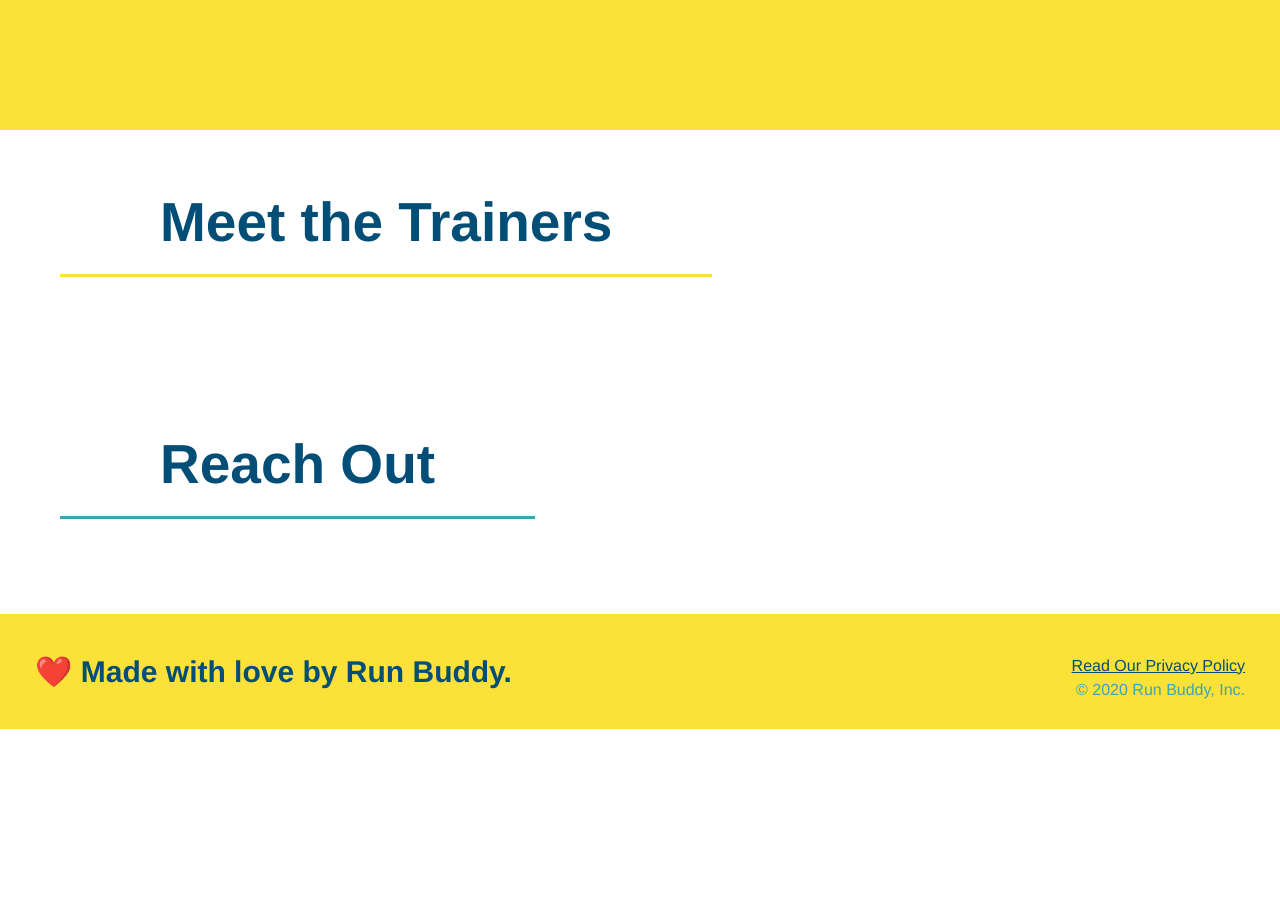
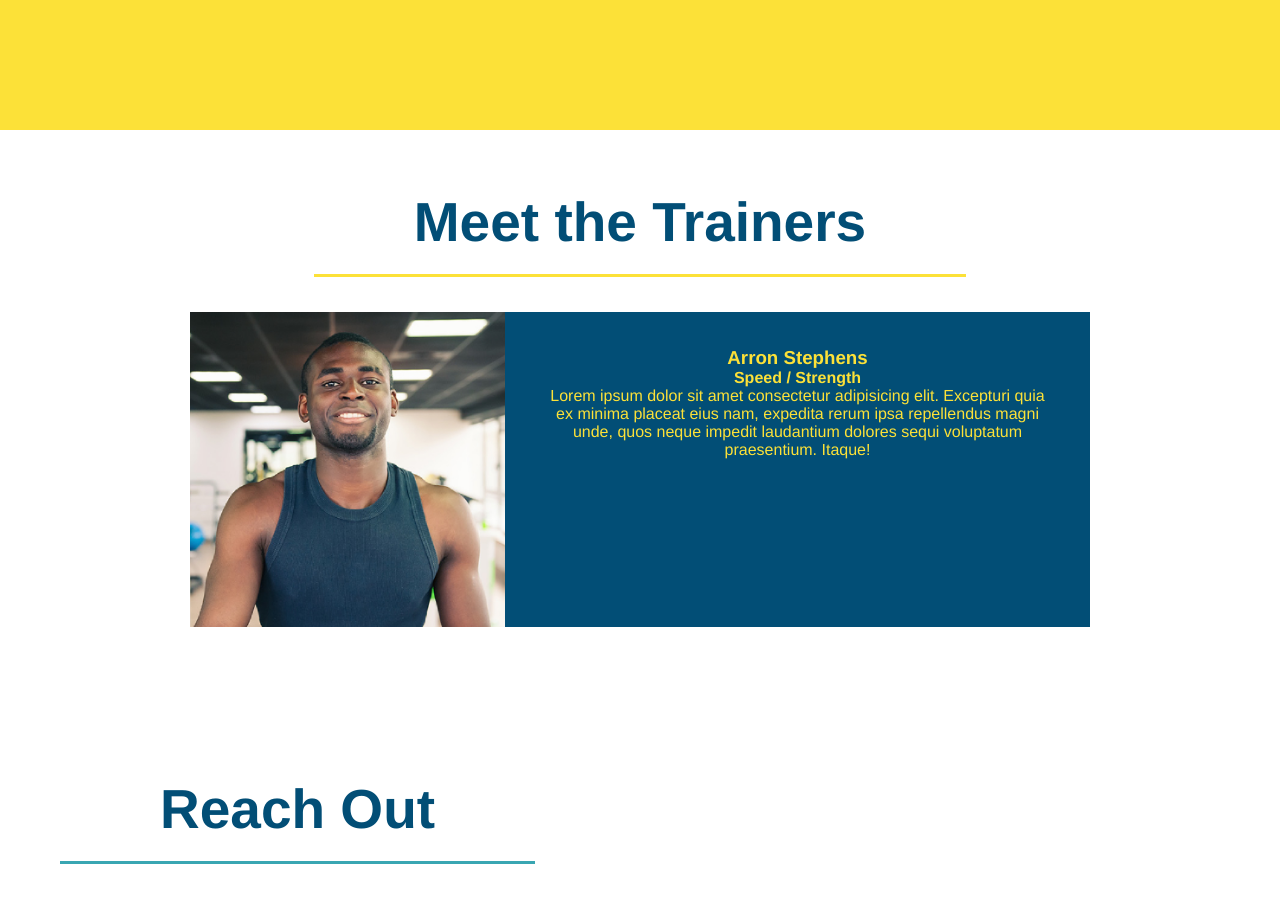
Before and after one commit to suzannaakins/run-buddy, a plain HTML site: page index.html in a window 1280 px wide. Shown: the part 2600-3502 px from the top of the page. Before the commit the page ends 3329 px from the top, so only its background shows below. Drawn offline with Linux system fonts and the light colour scheme.

Commit message:
styled trainer 1

```diff
--- a/assets/css/style.css
+++ b/assets/css/style.css
@@ -188,3 +188,29 @@ section {
 .steps span {
     font-size: 38px;
 }
+
+/* What You Do "Steps" Section Style End */
+
+/* Meet the Trainers Section Style Begin */
+
+.trainers {
+    text-align: center;
+}
+.trainer {
+    width: 900px;
+    margin: 0 auto 30px auto;
+    background: #024e76;
+    color: #fce138;
+    overflow: auto;
+}
+.trainer img {
+    width: 35%;
+    float: left;
+}
+.trainer-bio {
+    padding: 35px;
+    float: left;
+    width: 65%;
+}
+
+/* Meet the Trainers Section Style End */
--- a/index.html
+++ b/index.html
@@ -112,8 +112,18 @@
         </section>
 
         <!--"meet the trainers" section-->
-        <section>
+        <section id="your-trainers" class="trainers">
             <h2 class="section-title primary-border">Meet the Trainers</h2>
+            <article class="trainer">
+                <img src="./assets/images/trainer-1.jpg" alt="Arron Stephens in his workout clothes, ready to pump iron" />
+                <div class="trainer-bio">
+                    <h3>Arron Stephens</h3>
+                    <h4>Speed / Strength</h4>
+                    <p>
+                        Lorem ipsum dolor sit amet consectetur adipisicing elit. Excepturi quia ex minima placeat eius nam, expedita rerum ipsa repellendus magni unde, quos neque impedit laudantium dolores sequi voluptatum praesentium. Itaque!
+                    </p>
+                </div>
+            </article>
         </section>
 
         <!--"reach out" section-->
```
Also changed, not shown: assets/images/trainer-1.jpg (added), assets/images/trainer-2.jpg (added), assets/images/trainer-3.jpg (added), 1 other file.
